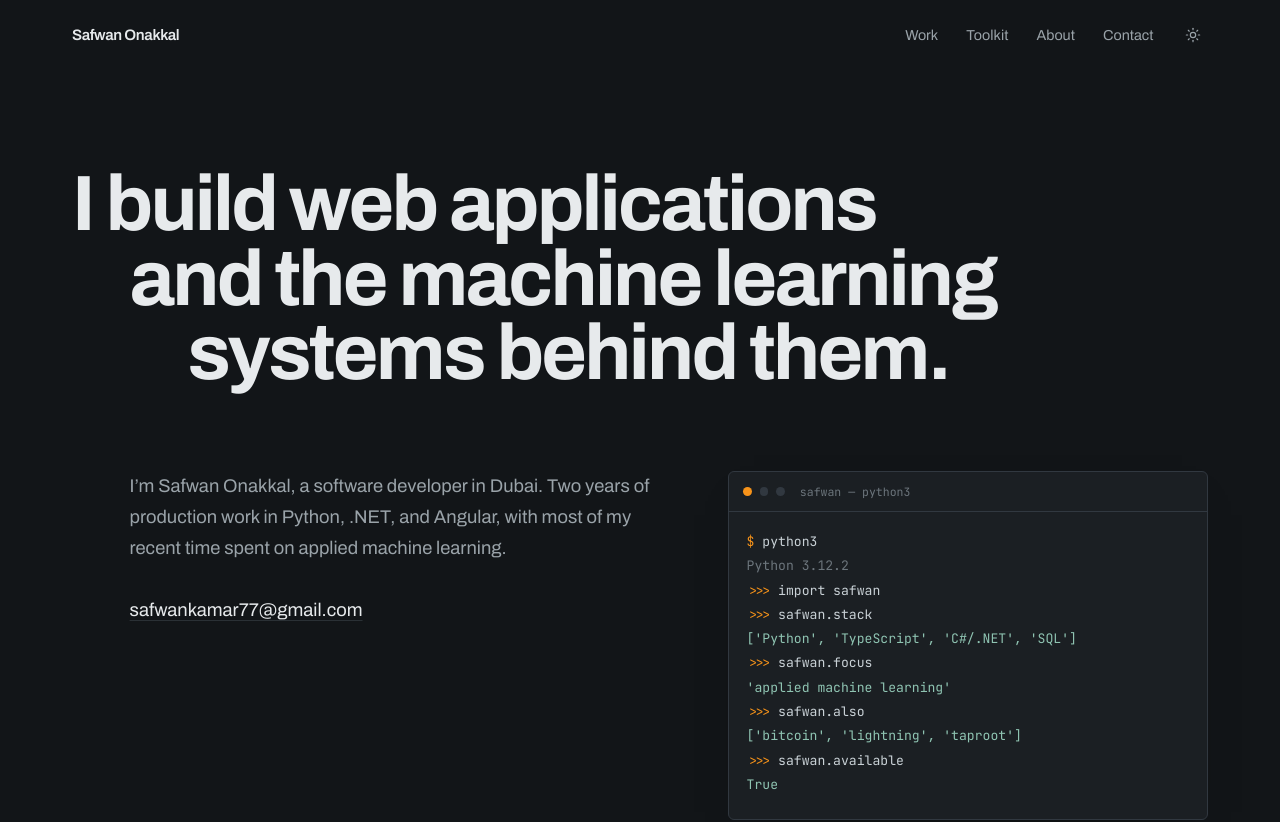
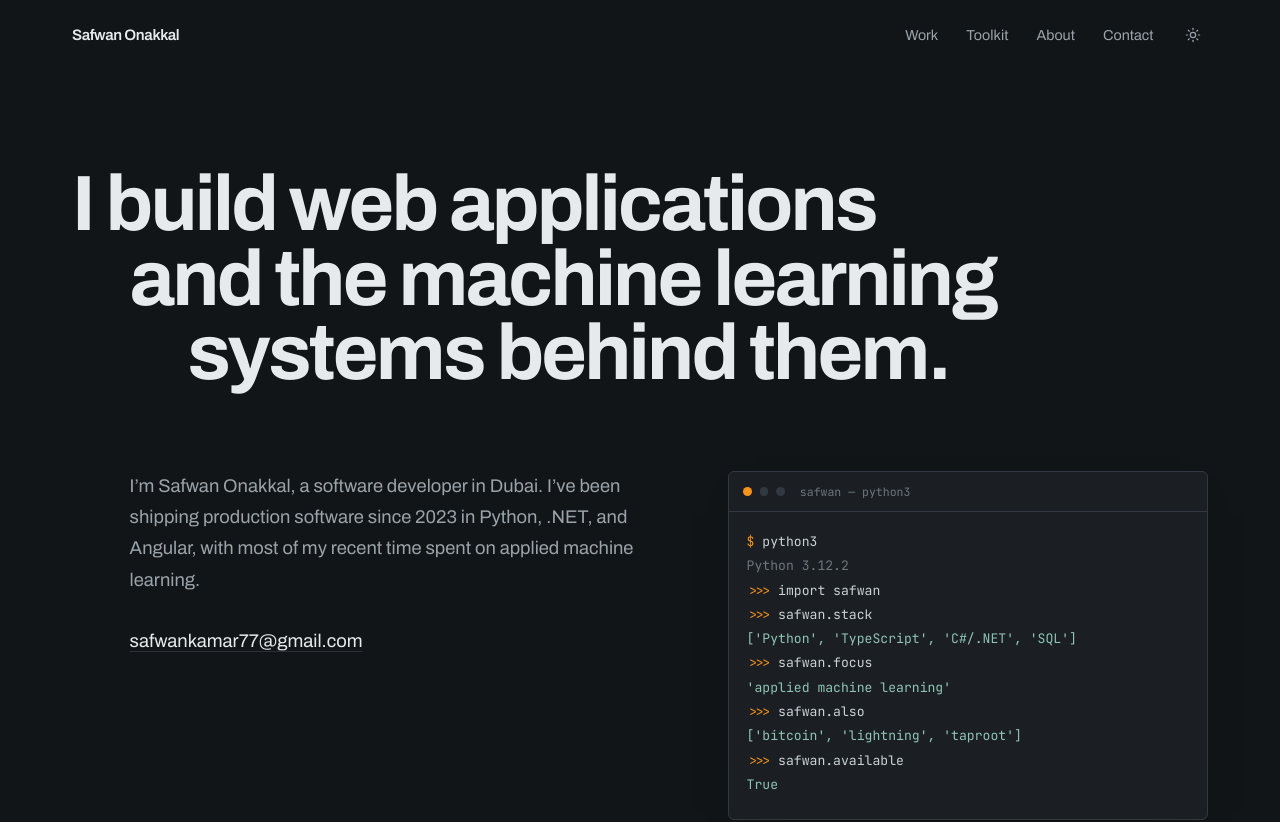
Before and after one commit to safwankamar/portfolio, a React (Vite) app: page / in a window 1280 px wide. Shown: the top 822 px of the page. Built offline with nearby package versions, Linux system fonts and the light colour scheme; the HTML template or start-up script is replaced by a standard one.

Commit message:
State the start year in the intro instead of a duration
"Two years" was already wrong and would go stale again every January.

```diff
--- a/src/components/portfolio/Hero.tsx
+++ b/src/components/portfolio/Hero.tsx
@@ -24,9 +24,10 @@ const Hero = () => {
       <div className="scope-2 mt-14 grid gap-12 sm:mt-20 lg:grid-cols-[minmax(0,1fr)_minmax(0,30rem)] lg:items-start lg:gap-16">
         <div className="rise" style={{ animationDelay: "380ms" }}>
           <p className="measure text-[1.05rem] leading-[1.7] sm:text-[1.15rem]" style={{ color: "var(--ink-muted)" }}>
-            I&rsquo;m Safwan Onakkal, a software developer in Dubai. Two years of
-            production work in Python, .NET, and Angular, with most of my recent
-            time spent on applied machine learning.
+            I&rsquo;m Safwan Onakkal, a software developer in Dubai. I&rsquo;ve been
+            shipping production software since 2023 in Python, .NET, and
+            Angular, with most of my recent time spent on applied machine
+            learning.
           </p>
 
           <p className="mt-8 text-[1.05rem] sm:text-[1.15rem]">
```
